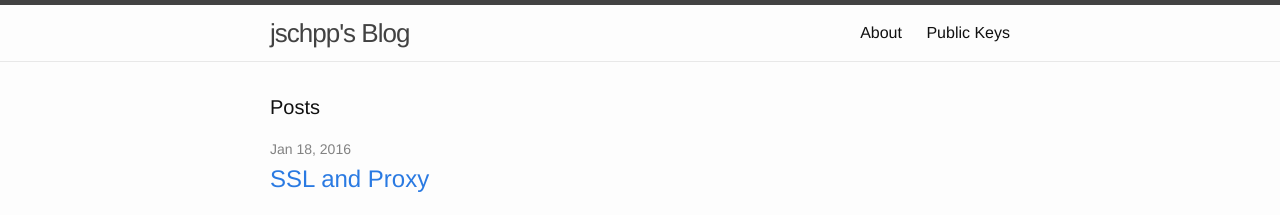
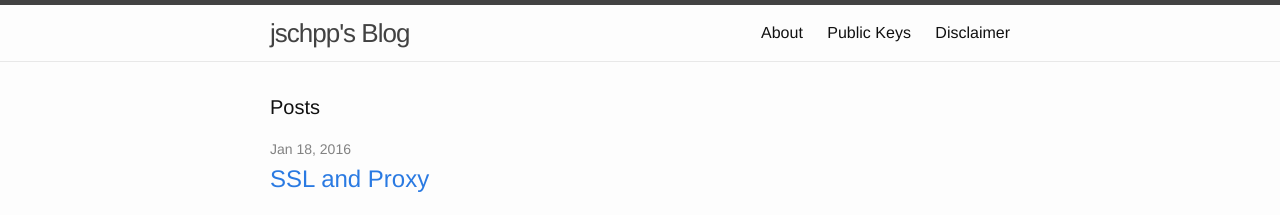
Before and after one commit to jschpp/jschpp.github.io, a Jekyll site: the page built from index.html, in a window 1280 px wide. Shown: the top 215 px of the page. Built offline with Jekyll 4.4.1, drawn with Linux system fonts in a browser that asks for light colours; the list of posts is cut into pages by our own code.

Commit message:
added Disclaimer to header

```diff
--- a/_config.yml
+++ b/_config.yml
@@ -38,6 +38,8 @@ menu:
     url: /about/
   - name: Public Keys
     url: /keys/
+  - name: Disclaimer
+    url: /disclaimer/
 
 files: "https://www.jschpp.de/files/"
 
```
